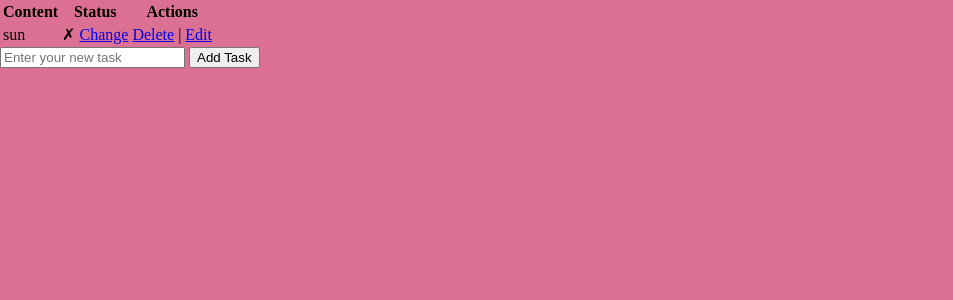
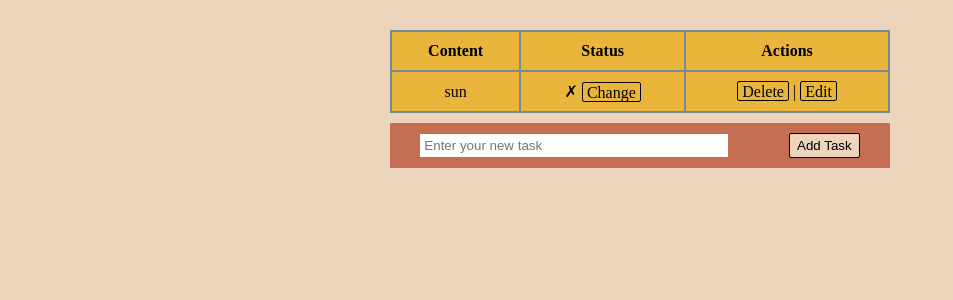
Before and after one commit to KaramiZahra/Task-Manager, a Flask app: page / in a window 1280 px wide. Shown: the top 300 px of the page, without its empty margins (0-953 px from the left). Run offline with Flask 3, Linux system fonts and the light colour scheme; data comes from the database, SQL or seed files in the repository; both versions use the stored data as it was after the commit.

Commit message:
style: add CSS styling

```diff
--- a/static/styles.css
+++ b/static/styles.css
@@ -2,5 +2,69 @@ body {
   margin: 0;
   padding: 0;
   box-sizing: border-box;
-  background-color: palevioletred;
+  background-color: #ecd5bc;
+  display: flex;
+  justify-content: center;
+  align-items: center;
+  flex-direction: column;
 }
+.content {
+  width: 500px;
+}
+table {
+  border-collapse: collapse;
+  width: 100%;
+  margin-top: 30px;
+}
+table,
+th,
+td {
+  background-color: #e9b63b;
+  border: 2px solid #758a93;
+  text-align: center;
+}
+th,
+td {
+  padding: 10px;
+}
+a {
+  text-decoration: none;
+  color: black;
+  border: 1px solid black;
+  padding: 0.5px 4px;
+  border-radius: 2px;
+}
+a:hover {
+  background-color: #758a93;
+  color: #f5f5f5;
+  transition: all ease;
+}
+form {
+  background-color: #c66e52;
+  margin-top: 10px;
+  width: 100%;
+  display: flex;
+  justify-content: space-around;
+  align-items: center;
+  padding: 10px 0;
+}
+input[type="submit"] {
+  background-color: #ecd5bc;
+  border: 1px solid black;
+  padding: 4px 7px;
+  border-radius: 2px;
+}
+input[type="submit"]:hover {
+  background-color: #758a93;
+  color: #f5f5f5;
+  transition: all ease;
+}
+input[type="text"] {
+  width: 60%;
+  padding: 4px;
+  border-radius: 0;
+  border: none;
+}
+input[type="text"]:focus {
+  outline: 2px solid #758a93;
+}
```
Also changed, not shown: instance/project.db.
